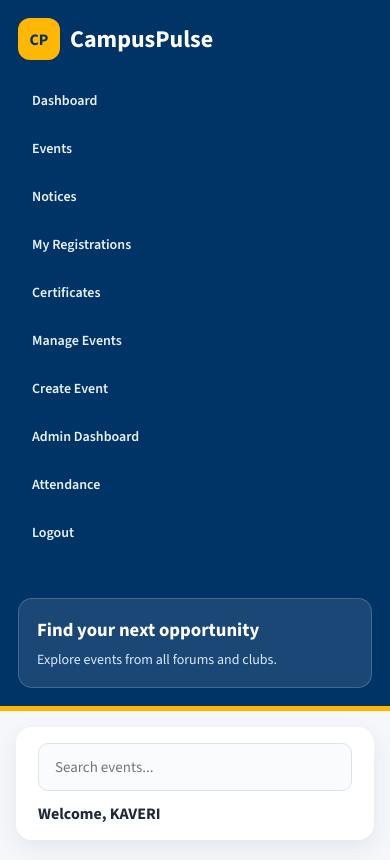
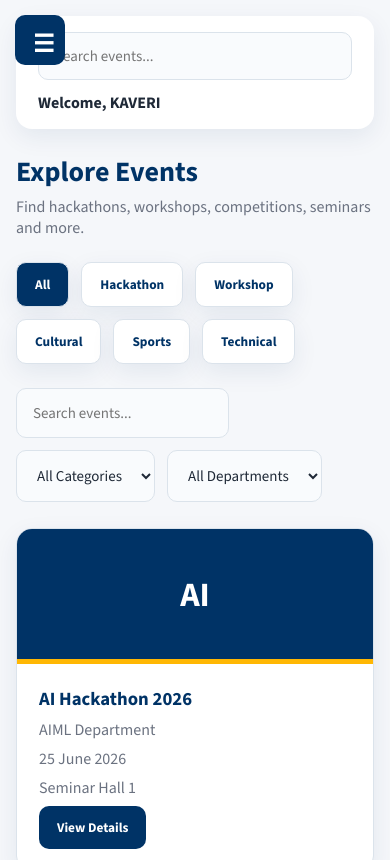
Before and after one commit to KaveriJadhao/CampusPulse, a plain HTML site: page Frontend/html/events.html in a window 390 px wide. Shown: the top 860 px of the page. Drawn offline with nearby package versions, Linux system fonts and the light colour scheme; no server answers; sample sign-in values are in the browser's storage.

Commit message:
mobile menu

```diff
--- a/Frontend/css/style.css
+++ b/Frontend/css/style.css
@@ -1239,3 +1239,45 @@ table td {
     align-items: center;
   }
 }
+.menu-btn{
+  display:none;
+}
+
+@media (max-width:768px){
+
+  .menu-btn{
+    display:block;
+    position:fixed;
+    top:15px;
+    left:15px;
+    z-index:1001;
+
+    background:var(--primary);
+    color:white;
+
+    border:none;
+    border-radius:10px;
+
+    width:50px;
+    height:50px;
+
+    font-size:24px;
+  }
+
+  .sidebar{
+    position:fixed;
+    left:-260px;
+    top:0;
+
+    width:260px;
+    height:100vh;
+
+    z-index:1000;
+
+    transition:0.3s;
+  }
+
+  .sidebar.show{
+    left:0;
+  }
+}
--- a/Frontend/html/events.html
+++ b/Frontend/html/events.html
@@ -10,7 +10,9 @@
 <body>
 
 <div class="app">
-
+  <button class="menu-btn" onclick="toggleMenu()">
+  ☰
+</button>
   <aside class="sidebar">
  <div class="logo">
   <div class="logo-icon">CP</div>
@@ -21,7 +23,9 @@
   </div>
 </div>
 
-  <a id="dashboardLink" href="dashboard.html"> Dashboard</a>
+  <a href="dashboard.html" onclick="toggleMenu()">
+  Dashboard
+</a>
   <a id="eventsLink" href="events.html"> Events</a>
   <a id="noticesLink" href="notices.html"> Notices</a>
   <a id="registrationsLink" href="my-registrations.html"> My Registrations</a>
--- a/Frontend/js/script.js
+++ b/Frontend/js/script.js
@@ -1021,3 +1021,7 @@ async function loadCertificates() {
     `;
   });
 }
+function toggleMenu() {
+  document.querySelector(".sidebar")
+          .classList.toggle("show");
+}
```
Also changed, not shown: Frontend/html/admin-dashboard.html (+6 -1 lines), Frontend/html/attendance.html (+6 -1 lines), Frontend/html/certificates.html (+6 -1 lines), Frontend/html/create-event.html (+6 -1 lines), Frontend/html/dashboard.html (+6 -2 lines), Frontend/html/edit-event.html (+3 -0 lines), Frontend/html/event-details.html (+6 -1 lines), Frontend/html/manage-events.html (+6 -1 lines), Frontend/html/my-registrations.html (+6 -1 lines), Frontend/html/notices.html (+6 -1 lines).
